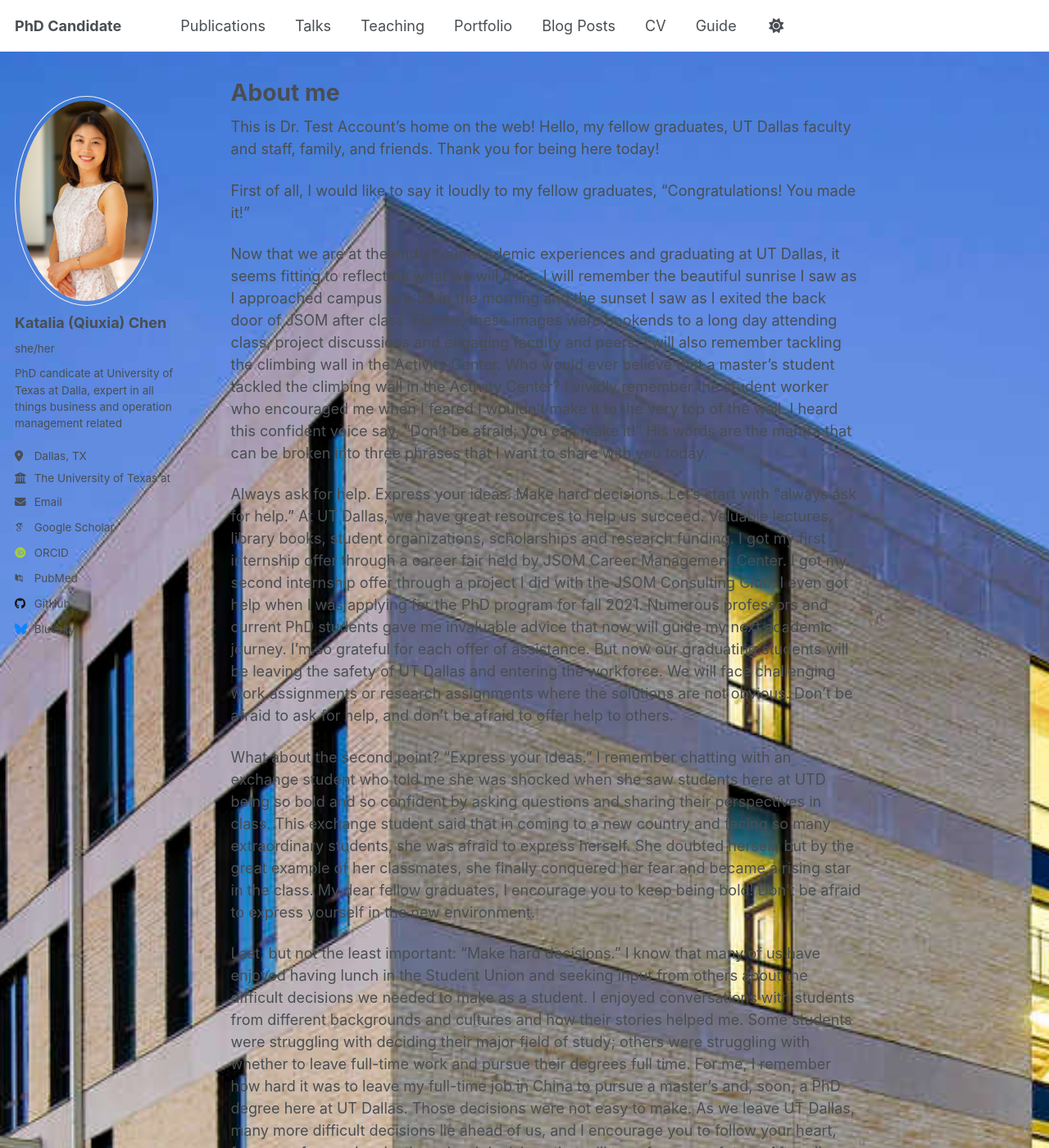
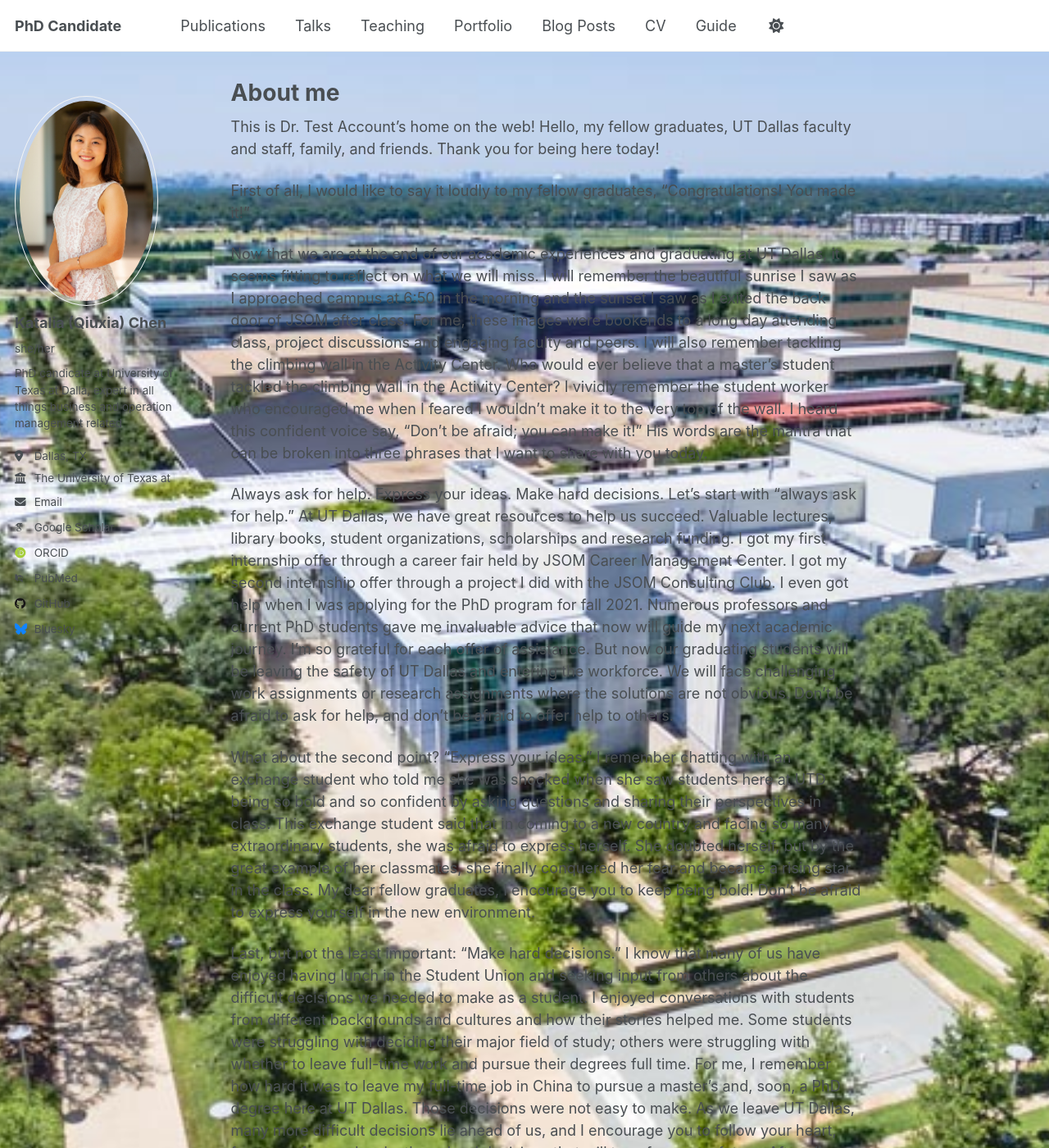
Before and after one commit to qxc2/Katalia_Qiuxia_Chen_v1, a Jekyll site: the page built from _pages/about.md, in a window 1280 px wide and 1400 px high. Shown: the whole window at 82% size. Built offline with Jekyll 4.4.1, drawn with Linux system fonts in a browser that asks for light colours; some web fonts are replaced.

Commit message:
Update main.scss

```diff
--- a/assets/css/main.scss
+++ b/assets/css/main.scss
@@ -41,7 +41,7 @@
     "vendor/font-awesome/brands",
     "vendor/magnific-popup/magnific-popup";
 body {
-    background-image: url('https://sp112358.github.io/Katalia_Qiuxia_Chen_2/assets/UTD.png');
+    background-image: url('https://sp112358.github.io/Katalia_Qiuxia_Chen_2/assets/UTD-1.jpg');
     background-size: cover;
     background-position: center;
     background-repeat: no-repeat;
```
